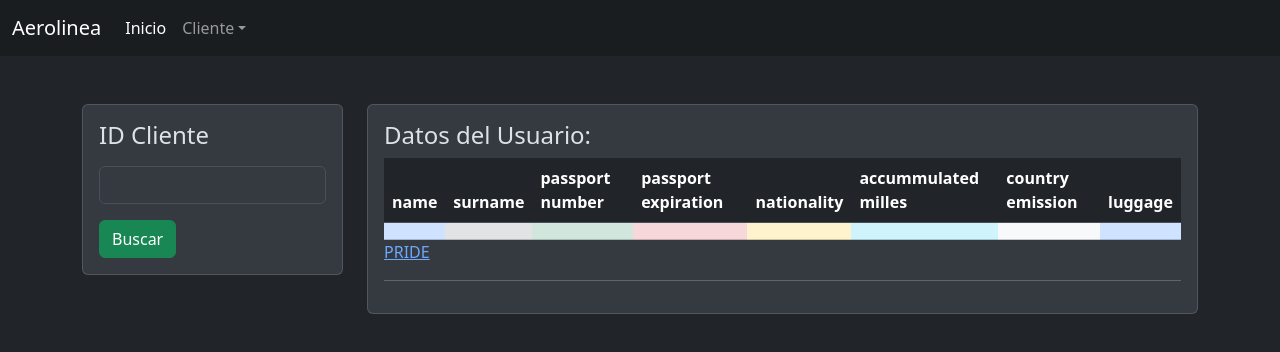
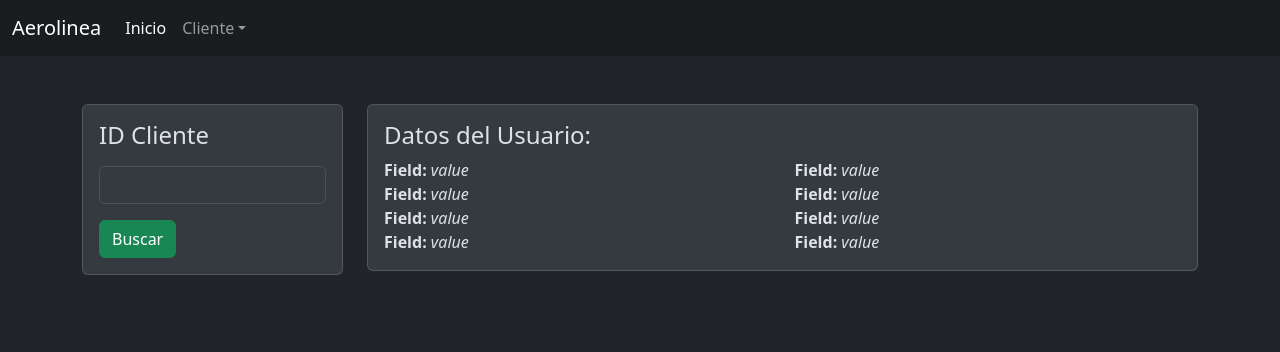
Before and after one commit to ValenOsuna/project-airline, a React (Create React App) app in the folder frontend/: page / in a window 1280 px wide. Shown: the top 352 px of the page. Built offline with nearby package versions, Linux system fonts and the light colour scheme.

Commit message:
refactor view client search

```diff
--- a/frontend/src/components/clients-list.component.js
+++ b/frontend/src/components/clients-list.component.js
@@ -61,42 +61,46 @@ export default class ClientList extends Component{
                     <div className="card mt-5 bg-light-subtle">
                         <div className="card-body">
                             <h4>Datos del Usuario:</h4>
+                            <div className="row">
+                                <div className="col-md-6">
+                                    <div className="col">
+                                        <label className="text-capitalize fw-bold">Field:&nbsp;</label>
+                                        <span className="fst-italic mt-1" id="">value</span>
+                                    </div>
+                                    <div className="col">
+                                        <label className="text-capitalize fw-bold">Field:&nbsp;</label>
+                                        <span className="fst-italic mt-1" id="">value</span>
+                                    </div>
+                                    <div className="col">
+                                        <label className="text-capitalize fw-bold">Field:&nbsp;</label>
+                                        <span className="fst-italic mt-1" id="">value</span>
+                                    </div>
+                                    <div className="col">
+                                        <label className="text-capitalize fw-bold">Field:&nbsp;</label>
+                                        <span className="fst-italic mt-1" id="">value</span>
+                                    </div>
 
+                                </div>
+                                <div className="col-md-6">
+                                <div className="col">
+                                        <label className="text-capitalize fw-bold">Field:&nbsp;</label>
+                                        <span className="fst-italic mt-1" id="">value</span>
+                                    </div>
+                                    <div className="col">
+                                        <label className="text-capitalize fw-bold">Field:&nbsp;</label>
+                                        <span className="fst-italic mt-1" id="">value</span>
+                                    </div>
+                                    <div className="col">
+                                        <label className="text-capitalize fw-bold">Field:&nbsp;</label>
+                                        <span className="fst-italic mt-1" id="">value</span>
+                                    </div>
+                                    <div className="col">
+                                        <label className="text-capitalize fw-bold">Field:&nbsp;</label>
+                                        <span className="fst-italic mt-1" id="">value</span>
+                                    </div>
 
-                            <table class="table table-hover">
-                                <thead>
-                                    <tr>
-
-                                    <th scope="col">name</th>
-                                    <th scope="col">surname</th>
-                                    <th scope="col">passport number</th>
-                                    <th scope="col">passport expiration</th>
-                                    <th scope="col">nationality</th>
-                                    <th scope="col">accummulated milles</th>
-                                    <th scope="col">country emission</th>
-                                    <th scope="col">luggage </th>
-
-                                    </tr>
-                                </thead>
-                                <tbody>
-                                    <tr>
-
-                                    <td id = "dataName" class="table-primary"> </td>
-                                    <td id = "dataSurname" class="table-secondary"> </td>
-                                    <td id = "dataPassport_number" class="table-success"> </td>
-                                    <td id = "dataPassport_expiration" class = "table-danger"> </td>
-                                    <td id = "dataNationality" class = "table-warning"> </td>
-                                    <td id = "dataAccumulated_Miles" class="table-info"> </td>
-                                    <td id = "dataCountry_emision" class="table-light" > </td>
-                                    <td id = "dataLuggage" class="table-primary" > </td>
-
-                                    </tr>
-
-                                </tbody>
-                                <a href="https://es.wikipedia.org/wiki/LGBT">PRIDE</a>
-                            </table>
-                            <hr/>
-
+                                </div>
+                            </div>
 
                         </div>
                     </div>
```
